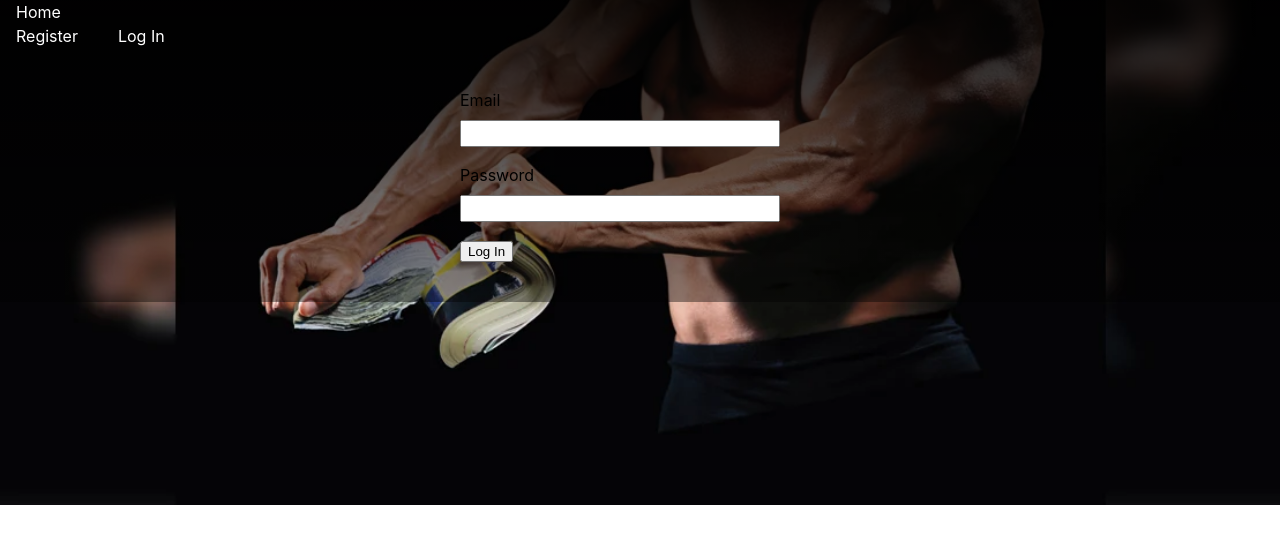
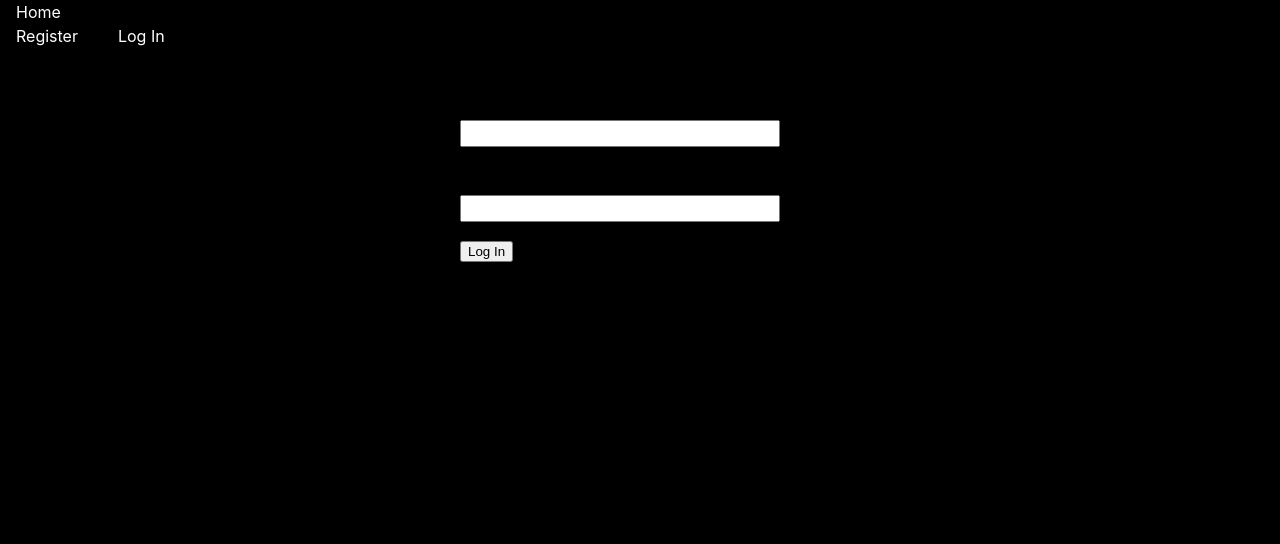
Before and after one commit to SashaKrynytska/goit-react-hw-08-phonebook, a React (Create React App) app: page /goit-react-hw-08-phonebook/login in a window 1280 px wide. Shown: the top 544 px of the page. Built offline with nearby package versions, Linux system fonts and the light colour scheme; what notiflix would draw is missing.

Commit message:
small fixes

```diff
--- a/src/components/ContactsItem/ContactsItem.jsx
+++ b/src/components/ContactsItem/ContactsItem.jsx
@@ -1,15 +1,14 @@
-import { useDispatch } from "react-redux";
+import { useDispatch } from 'react-redux';
 import { deleteContact } from '../../redux/contacts/contactsOperations';
-import { Button } from "components/Button/Button";
+import { Button } from 'components/Button/Button';
 
 import PropTypes from 'prop-types';
-import { Item } from "./ContactsItem.styled";
 
 const ContactsItem = ({ contact: { id, name, number } }) => {
   const dispatch = useDispatch();
 
   return (
-    <Item key={id}>
+    <li key={id}>
       <span>{name}</span>
       <span>{number}</span>
       <Button
@@ -17,7 +16,7 @@ const ContactsItem = ({ contact: { id, name, number } }) => {
         title={'Delete'}
         onClick={() => dispatch(deleteContact(id))}
       />
-    </Item>
+    </li>
   );
 };
 
--- a/src/components/ContactsItem/ContactsItem.styled.jsx
+++ /dev/null
@@ -1,15 +0,0 @@
-import styled from 'styled-components';
-
-export const Item = styled.li`
-  display: flex;
-  align-items: center;
-  gap: 32px;
-  padding: 0 0 0 8px;
-
-  background-color: rgba(135, 207, 235, 0.2);
-  border-radius: 8px;
-
-  & span:nth-child(2) {
-    margin-left: auto;
-  }
-`;
--- a/src/index.css
+++ b/src/index.css
@@ -2,24 +2,13 @@
 
 body {
   margin: 0;
+  background-color: black;
   font-family: -apple-system, BlinkMacSystemFont, 'Segoe UI', 'Roboto', 'Oxygen',
     'Ubuntu', 'Cantarell', 'Fira Sans', 'Droid Sans', 'Helvetica Neue',
     sans-serif;
   -webkit-font-smoothing: antialiased;
   -moz-osx-font-smoothing: grayscale;
   line-height: 1.5;
-
-  background-image: linear-gradient(rgb(0, 0, 0, 0.9), rgb(0, 0, 0, 0.4)),
-    url('./images/phone.webp');
-  /* background-image: linear-gradient(rgb(0, 0, 0, 0.9), rgb(100, 100, 100, 0.6) ), url('./images/bg3.webp'); */
-  background-position: center;
-  background-repeat: no-repeat;
-  background-size: cover;
-}
-
-body.isLoggedIn {
-  background-image: linear-gradient(rgb(0, 0, 0, 0.9), rgb(0, 0, 0, 0.4)),
-    url('./images/phone.webp');
 }
 
 code {
```
Also changed, not shown: src/images/phone.webp (deleted).
